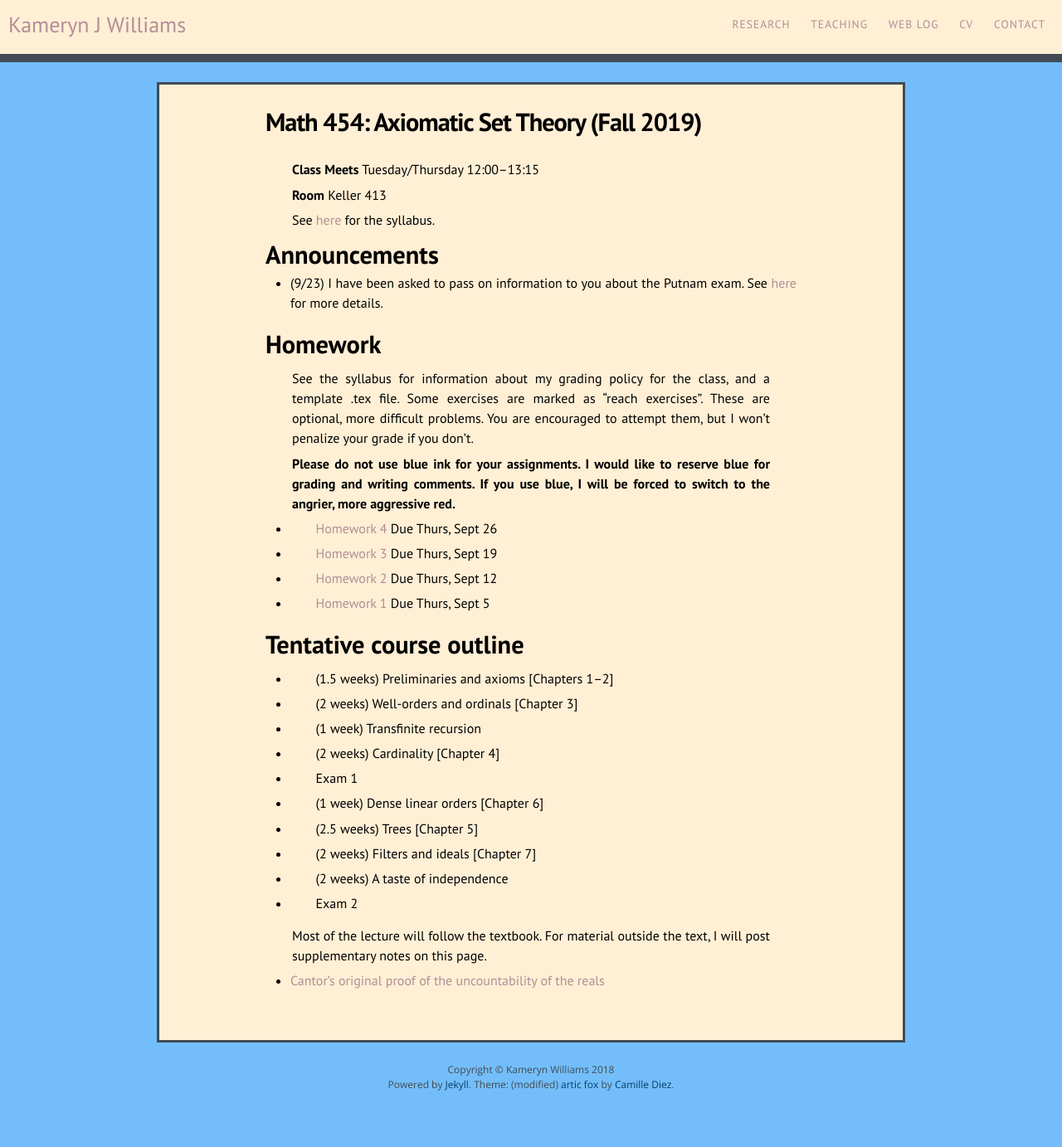
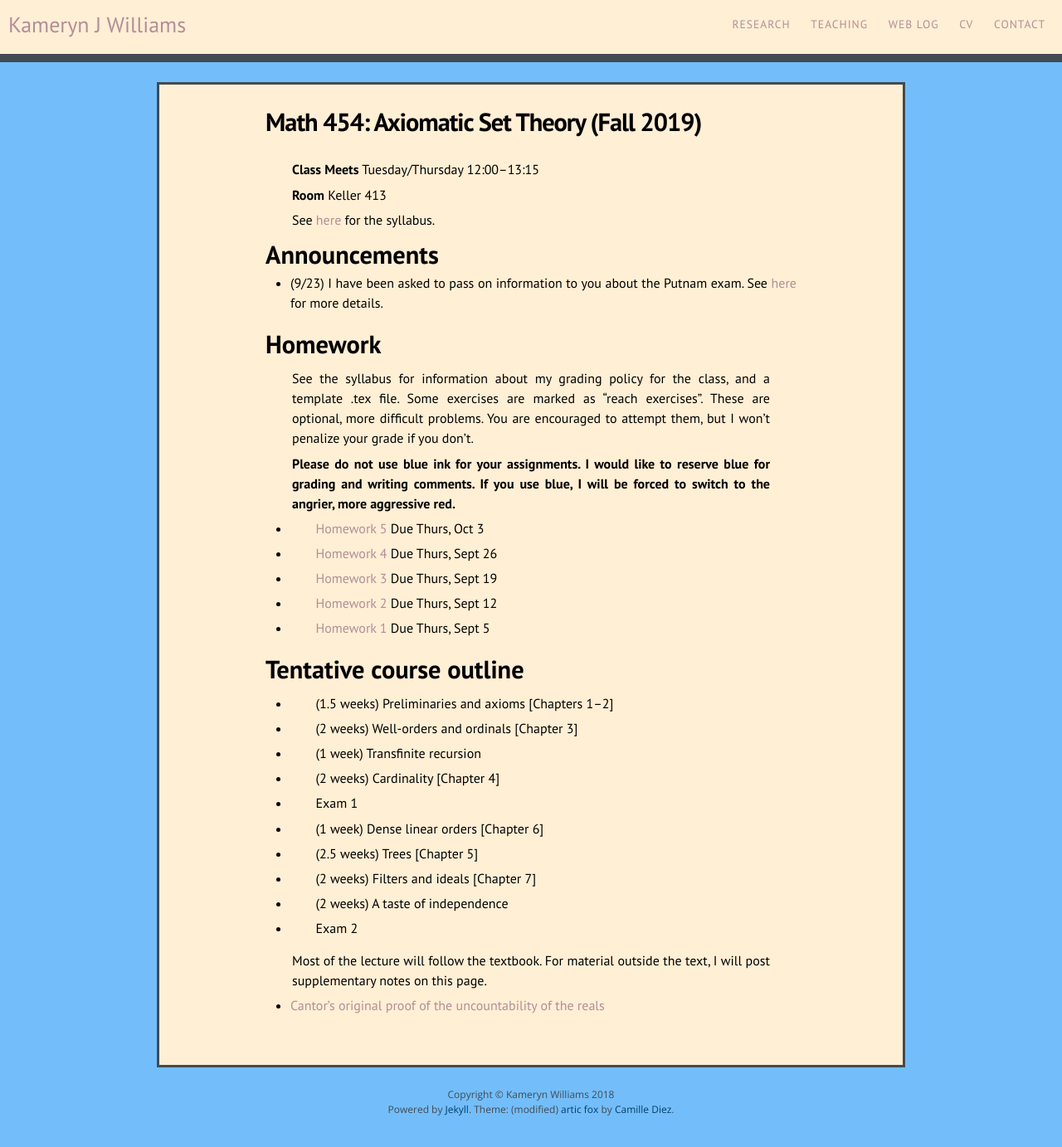
Before and after one commit to kamerynjw/kamerynjw.github.io, a Jekyll site: the page built from teaching/2019/math454.md, in a window 1280 px wide. Shown: the whole page at 83% size. Built offline with Jekyll 4.4.1, drawn with Linux system fonts in a browser that asks for light colours; nearby versions of some CDN libraries; before the commit the page ends 1353 px from its top, so only the background shows below that.

Commit message:
454 homework 5

```diff
--- a/teaching/2019/math454.md
+++ b/teaching/2019/math454.md
@@ -21,6 +21,8 @@ Homework
 See the syllabus for information about my grading policy for the class, and a template .tex file. Some exercises are marked as "reach exercises". These are optional, more difficult problems. You are encouraged to attempt them, but I won't penalize your grade if you don't.
 
 **Please do not use blue ink for your assignments. I would like to reserve blue for grading and writing comments. If you use blue, I will be forced to switch to the angrier, more aggressive red.**
+
+* [Homework 5]({{ page.url }}h5.pdf) Due Thurs, Oct 3
 
 * [Homework 4]({{ page.url }}h4.pdf) Due Thurs, Sept 26
 
```
Also changed, not shown: 1 other file.
